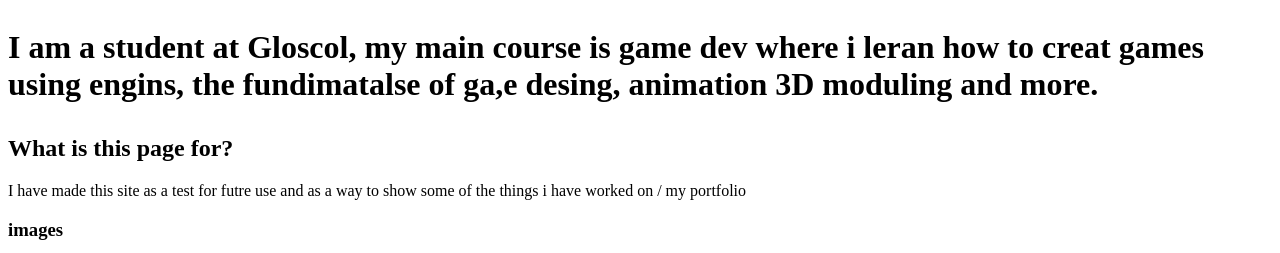
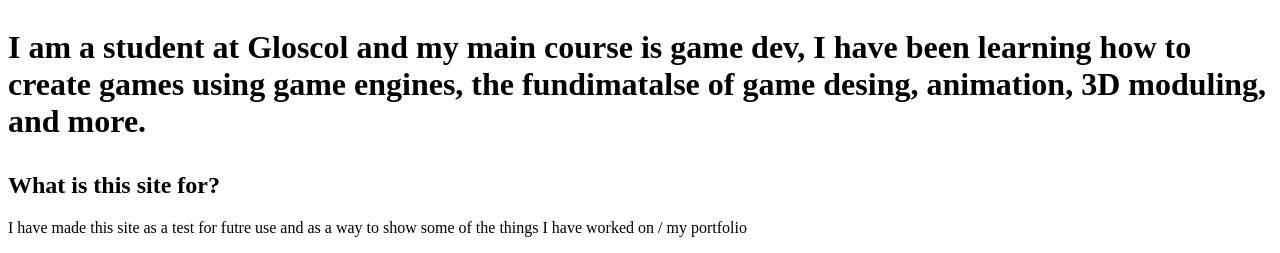
Before and after one commit to eireannOates/.github.io, a plain HTML site: page eireannOates.github.io/Index.html in a window 1280 px wide. Shown: the part 87-340 px from the top of the page. Drawn offline with Linux system fonts and the light colour scheme.

Commit message:
Update Index.html

```diff
--- a/eireannOates.github.io/Index.html
+++ b/eireannOates.github.io/Index.html
@@ -7,15 +7,15 @@
 </head>
 
 <body>
-  <p>I am a student at Gloscol, my main course is game dev where i leran how to creat games using engins, the fundimatalse of ga,e desing, animation 3D moduling and more.<p>
+  <p>I am a student at Gloscol and my main course is game dev, I have been learning how to create games using game engines, the fundimatalse of game desing, animation, 3D moduling, and more.<p>
 </body>
 
 <head>
-  <h2> What is this page for? </h2>
+  <h2> What is this site for? </h2>
 </head>
 
 <body>
-<p> I have made this site as a test for futre use and as a way to show some of the things i have worked on / my portfolio </p>
+<p> I have made this site as a test for futre use and as a way to show some of the things I have worked on / my portfolio </p>
 </body>
 
 <head>
```
